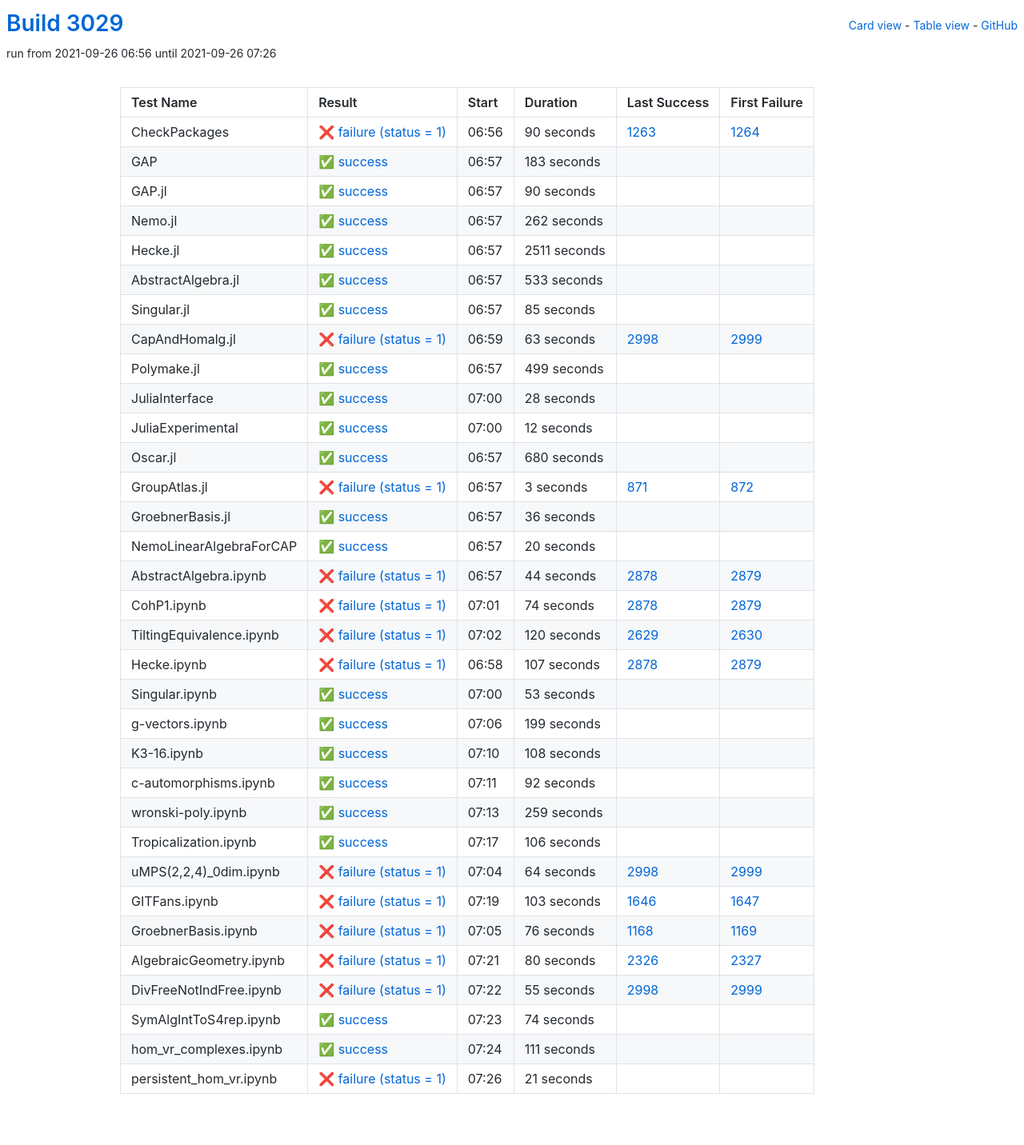
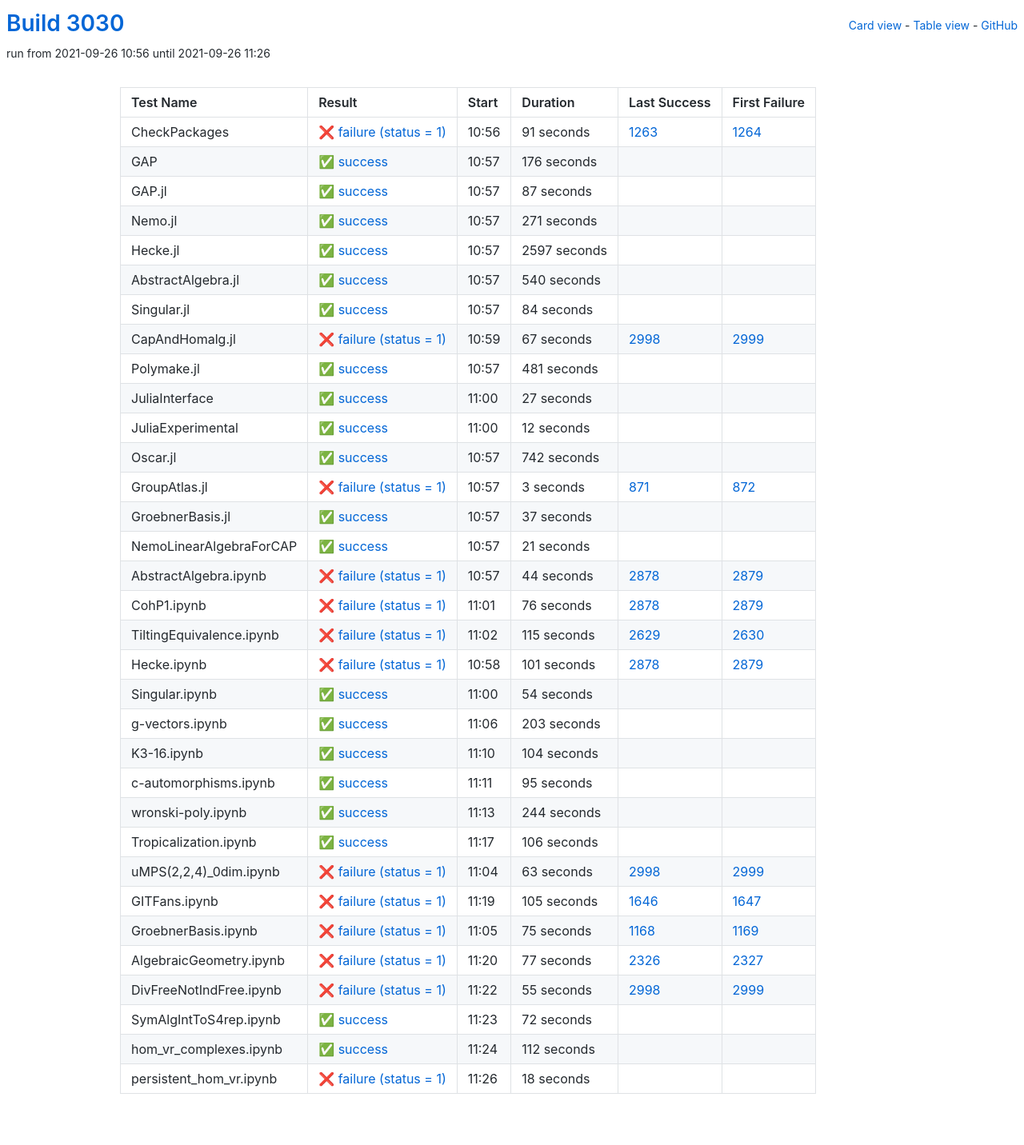
Before and after one commit to oscar-system/oscar-ci-status-stable, a Jekyll site: the page built from table.html, in a window 1280 px wide. Shown: the whole page at 80% size. Built offline with Jekyll 4.4.1, drawn with Linux system fonts in a browser that asks for light colours.

Commit message:
Build #3030

```diff
--- a/_data/ci.yml
+++ b/_data/ci.yml
@@ -1,6 +1,6 @@
 ---
-build: 3029
-build_url: https://oscarci.mathematik.uni-kl.de/job/oscar-stable/3029/
+build: 3030
+build_url: https://oscarci.mathematik.uni-kl.de/job/oscar-stable/3030/
 job: oscar-stable
 organization: oscar-system
 repo: oscar-ci-status-stable
@@ -8,128 +8,128 @@ repourl: https://github.com/oscar-system/oscar-ci-status-stable
 tests:
 - name: CheckPackages
   id: checkpackages
-  log: https://oscarci.mathematik.uni-kl.de/job/oscar-stable/3029/artifact/logs/build-3029/CheckPackages.log
-  start: 2021-09-26 06:56
+  log: https://oscarci.mathematik.uni-kl.de/job/oscar-stable/3030/artifact/logs/build-3030/CheckPackages.log
+  start: 2021-09-26 10:56
   success: false
   exitcode: 1
   status: failure
-  duration: 90
+  duration: 91
   last_success: 1263
   last_success_url: https://oscarci.mathematik.uni-kl.de/job/oscar-stable/1263/
   first_failure: 1264
   first_failure_url: https://oscarci.mathematik.uni-kl.de/job/oscar-stable/1264/
 - name: GAP
   id: gap
-  log: https://oscarci.mathematik.uni-kl.de/job/oscar-stable/3029/artifact/logs/build-3029/GAP.log
-  start: 2021-09-26 06:57
+  log: https://oscarci.mathematik.uni-kl.de/job/oscar-stable/3030/artifact/logs/build-3030/GAP.log
+  start: 2021-09-26 10:57
   success: true
   exitcode: 0
   status: success
-  duration: 183
+  duration: 176
   last_success: false
   last_success_url:
   first_failure: false
   first_failure_url:
 - name: GAP.jl
   id: gap-jl
-  log: https://oscarci.mathematik.uni-kl.de/job/oscar-stable/3029/artifact/logs/build-3029/GAP.jl.log
-  start: 2021-09-26 06:57
+  log: https://oscarci.mathematik.uni-kl.de/job/oscar-stable/3030/artifact/logs/build-3030/GAP.jl.log
+  start: 2021-09-26 10:57
   success: true
   exitcode: 0
   status: success
-  duration: 90
+  duration: 87
   last_success: false
   last_success_url:
   first_failure: false
   first_failure_url:
 - name: Nemo.jl
   id: nemo-jl
-  log: https://oscarci.mathematik.uni-kl.de/job/oscar-stable/3029/artifact/logs/build-3029/Nemo.jl.log
-  start: 2021-09-26 06:57
+  log: https://oscarci.mathematik.uni-kl.de/job/oscar-stable/3030/artifact/logs/build-3030/Nemo.jl.log
+  start: 2021-09-26 10:57
   success: true
   exitcode: 0
   status: success
-  duration: 262
+  duration: 271
   last_success: false
   last_success_url:
   first_failure: false
   first_failure_url:
 - name: Hecke.jl
   id: hecke-jl
-  log: https://oscarci.mathematik.uni-kl.de/job/oscar-stable/3029/artifact/logs/build-3029/Hecke.jl.log
-  start: 2021-09-26 06:57
+  log: https://oscarci.mathematik.uni-kl.de/job/oscar-stable/3030/artifact/logs/build-3030/Hecke.jl.log
+  start: 2021-09-26 10:57
   success: true
   exitcode: 0
   status: success
-  duration: 2511
+  duration: 2597
   last_success: false
   last_success_url:
   first_failure: false
   first_failure_url:
 - name: AbstractAlgebra.jl
   id: abstractalgebra-jl
-  log: https://oscarci.mathematik.uni-kl.de/job/oscar-stable/3029/artifact/logs/build-3029/AbstractAlgebra.jl.log
-  start: 2021-09-26 06:57
+  log: https://oscarci.mathematik.uni-kl.de/job/oscar-stable/3030/artifact/logs/build-3030/AbstractAlgebra.jl.log
+  start: 2021-09-26 10:57
   success: true
   exitcode: 0
   status: success
-  duration: 533
+  duration: 540
   last_success: false
   last_success_url:
   first_failure: false
   first_failure_url:
 - name: Singular.jl
   id: singular-jl
-  log: https://oscarci.mathematik.uni-kl.de/job/oscar-stable/3029/artifact/logs/build-3029/Singular.jl.log
-  start: 2021-09-26 06:57
+  log: https://oscarci.mathematik.uni-kl.de/job/oscar-stable/3030/artifact/logs/build-3030/Singular.jl.log
+  start: 2021-09-26 10:57
   success: true
   exitcode: 0
   status: success
-  duration: 85
+  duration: 84
   last_success: false
   last_success_url:
   first_failure: false
   first_failure_url:
 - name: CapAndHomalg.jl
   id: capandhomalg-jl
-  log: https://oscarci.mathematik.uni-kl.de/job/oscar-stable/3029/artifact/logs/build-3029/CapAndHomalg.jl.log
-  start: 2021-09-26 06:59
+  log: https://oscarci.mathematik.uni-kl.de/job/oscar-stable/3030/artifact/logs/build-3030/CapAndHomalg.jl.log
+  start: 2021-09-26 10:59
   success: false
   exitcode: 1
   status: failure
-  duration: 63
+  duration: 67
   last_success: 2998
   last_success_url: https://oscarci.mathematik.uni-kl.de/job/oscar-stable/2998/
   first_failure: 2999
   first_failure_url: https://oscarci.mathematik.uni-kl.de/job/oscar-stable/2999/
 - name: Polymake.jl
   id: polymake-jl
-  log: https://oscarci.mathematik.uni-kl.de/job/oscar-stable/3029/artifact/logs/build-3029/Polymake.jl.log
-  start: 2021-09-26 06:57
+  log: https://oscarci.mathematik.uni-kl.de/job/oscar-stable/3030/artifact/logs/build-3030/Polymake.jl.log
+  start: 2021-09-26 10:57
   success: true
   exitcode: 0
   status: success
-  duration: 499
+  duration: 481
   last_success: false
   last_success_url:
   first_failure: false
   first_failure_url:
 - name: JuliaInterface
   id: juliainterface
-  log: https://oscarci.mathematik.uni-kl.de/job/oscar-stable/3029/artifact/logs/build-3029/JuliaInterface.log
-  start: 2021-09-26 07:00
+  log: https://oscarci.mathematik.uni-kl.de/job/oscar-stable/3030/artifact/logs/build-3030/JuliaInterface.log
+  start: 2021-09-26 11:00
   success: true
   exitcode: 0
   status: success
-  duration: 28
+  duration: 27
   last_success: false
   last_success_url:
   first_failure: false
   first_failure_url:
 - name: JuliaExperimental
   id: juliaexperimental
-  log: https://oscarci.mathematik.uni-kl.de/job/oscar-stable/3029/artifact/logs/build-3029/JuliaExperimental.log
-  start: 2021-09-26 07:00
+  log: https://oscarci.mathematik.uni-kl.de/job/oscar-stable/3030/artifact/logs/build-3030/JuliaExperimental.log
+  start: 2021-09-26 11:00
   success: true
   exitcode: 0
   status: success
@@ -140,20 +140,20 @@ tests:
   first_failure_url:
 - name: Oscar.jl
   id: oscar-jl
-  log: https://oscarci.mathematik.uni-kl.de/job/oscar-stable/3029/artifact/logs/build-3029/Oscar.jl.log
-  start: 2021-09-26 06:57
+  log: https://oscarci.mathematik.uni-kl.de/job/oscar-stable/3030/artifact/logs/build-3030/Oscar.jl.log
+  start: 2021-09-26 10:57
   success: true
   exitcode: 0
   status: success
-  duration: 680
+  duration: 742
   last_success: false
   last_success_url:
   first_failure: false
   first_failure_url:
 - name: GroupAtlas.jl
   id: groupatlas-jl
-  log: https://oscarci.mathematik.uni-kl.de/job/oscar-stable/3029/artifact/logs/build-3029/GroupAtlas.jl.log
-  start: 2021-09-26 06:57
+  log: https://oscarci.mathematik.uni-kl.de/job/oscar-stable/3030/artifact/logs/build-3030/GroupAtlas.jl.log
+  start: 2021-09-26 10:57
   success: false
   exitcode: 1
   status: failure
@@ -164,32 +164,32 @@ tests:
   first_failure_url: https://oscarci.mathematik.uni-kl.de/job/oscar-stable/872/
 - name: GroebnerBasis.jl
   id: groebnerbasis-jl
-  log: https://oscarci.mathematik.uni-kl.de/job/oscar-stable/3029/artifact/logs/build-3029/GroebnerBasis.jl.log
-  start: 2021-09-26 06:57
+  log: https://oscarci.mathematik.uni-kl.de/job/oscar-stable/3030/artifact/logs/build-3030/GroebnerBasis.jl.log
+  start: 2021-09-26 10:57
   success: true
   exitcode: 0
   status: success
-  duration: 36
+  duration: 37
   last_success: false
   last_success_url:
   first_failure: false
   first_failure_url:
 - name: NemoLinearAlgebraForCAP
   id: nemolinearalgebraforcap
-  log: https://oscarci.mathematik.uni-kl.de/job/oscar-stable/3029/artifact/logs/build-3029/NemoLinearAlgebraForCAP.log
-  start: 2021-09-26 06:57
+  log: https://oscarci.mathematik.uni-kl.de/job/oscar-stable/3030/artifact/logs/build-3030/NemoLinearAlgebraForCAP.log
+  start: 2021-09-26 10:57
   success: true
   exitcode: 0
   status: success
-  duration: 20
+  duration: 21
   last_success: false
   last_success_url:
   first_failure: false
   first_failure_url:
 - name: AbstractAlgebra.ipynb
   id: abstractalgebra-ipynb
-  log: https://oscarci.mathematik.uni-kl.de/job/oscar-stable/3029/artifact/logs/build-3029/AbstractAlgebra.ipynb.log
-  start: 2021-09-26 06:57
+  log: https://oscarci.mathematik.uni-kl.de/job/oscar-stable/3030/artifact/logs/build-3030/AbstractAlgebra.ipynb.log
+  start: 2021-09-26 10:57
   success: false
   exitcode: 1
   status: failure
@@ -200,104 +200,104 @@ tests:
   first_failure_url: https://oscarci.mathematik.uni-kl.de/job/oscar-stable/2879/
 - name: CohP1.ipynb
   id: cohp1-ipynb
-  log: https://oscarci.mathematik.uni-kl.de/job/oscar-stable/3029/artifact/logs/build-3029/CohP1.ipynb.log
-  start: 2021-09-26 07:01
+  log: https://oscarci.mathematik.uni-kl.de/job/oscar-stable/3030/artifact/logs/build-3030/CohP1.ipynb.log
+  start: 2021-09-26 11:01
   success: false
   exitcode: 1
   status: failure
-  duration: 74
+  duration: 76
   last_success: 2878
   last_success_url: https://oscarci.mathematik.uni-kl.de/job/oscar-stable/2878/
   first_failure: 2879
   first_failure_url: https://oscarci.mathematik.uni-kl.de/job/oscar-stable/2879/
 - name: TiltingEquivalence.ipynb
   id: tiltingequivalence-ipynb
-  log: https://oscarci.mathematik.uni-kl.de/job/oscar-stable/3029/artifact/logs/build-3029/TiltingEquivalence.ipynb.log
-  start: 2021-09-26 07:02
+  log: https://oscarci.mathematik.uni-kl.de/job/oscar-stable/3030/artifact/logs/build-3030/TiltingEquivalence.ipynb.log
+  start: 2021-09-26 11:02
   success: false
   exitcode: 1
   status: failure
-  duration: 120
+  duration: 115
   last_success: 2629
   last_success_url: https://oscarci.mathematik.uni-kl.de/job/oscar-stable/2629/
   first_failure: 2630
   first_failure_url: https://oscarci.mathematik.uni-kl.de/job/oscar-stable/2630/
 - name: Hecke.ipynb
   id: hecke-ipynb
-  log: https://oscarci.mathematik.uni-kl.de/job/oscar-stable/3029/artifact/logs/build-3029/Hecke.ipynb.log
-  start: 2021-09-26 06:58
+  log: https://oscarci.mathematik.uni-kl.de/job/oscar-stable/3030/artifact/logs/build-3030/Hecke.ipynb.log
+  start: 2021-09-26 10:58
   success: false
   exitcode: 1
   status: failure
-  duration: 107
+  duration: 101
   last_success: 2878
   last_success_url: https://oscarci.mathematik.uni-kl.de/job/oscar-stable/2878/
   first_failure: 2879
   first_failure_url: https://oscarci.mathematik.uni-kl.de/job/oscar-stable/2879/
 - name: Singular.ipynb
   id: singular-ipynb
-  log: https://oscarci.mathematik.uni-kl.de/job/oscar-stable/3029/artifact/logs/build-3029/Singular.ipynb.log
-  start: 2021-09-26 07:00
+  log: https://oscarci.mathematik.uni-kl.de/job/oscar-stable/3030/artifact/logs/build-3030/Singular.ipynb.log
+  start: 2021-09-26 11:00
   success: true
   exitcode: 0
   status: success
-  duration: 53
+  duration: 54
   last_success: false
   last_success_url:
   first_failure: false
   first_failure_url:
 - name: g-vectors.ipynb
   id: g-vectors-ipynb
-  log: https://oscarci.mathematik.uni-kl.de/job/oscar-stable/3029/artifact/logs/build-3029/g-vectors.ipynb.log
-  start: 2021-09-26 07:06
+  log: https://oscarci.mathematik.uni-kl.de/job/oscar-stable/3030/artifact/logs/build-3030/g-vectors.ipynb.log
+  start: 2021-09-26 11:06
   success: true
   exitcode: 0
   status: success
-  duration: 199
+  duration: 203
   last_success: false
   last_success_url:
   first_failure: false
   first_failure_url:
 - name: K3-16.ipynb
   id: k3-16-ipynb
-  log: https://oscarci.mathematik.uni-kl.de/job/oscar-stable/3029/artifact/logs/build-3029/K3-16.ipynb.log
-  start: 2021-09-26 07:10
+  log: https://oscarci.mathematik.uni-kl.de/job/oscar-stable/3030/artifact/logs/build-3030/K3-16.ipynb.log
+  start: 2021-09-26 11:10
   success: true
   exitcode: 0
   status: success
-  duration: 108
+  duration: 104
   last_success: false
   last_success_url:
   first_failure: false
   first_failure_url:
 - name: c-automorphisms.ipynb
   id: c-automorphisms-ipynb
-  log: https://oscarci.mathematik.uni-kl.de/job/oscar-stable/3029/artifact/logs/build-3029/c-automorphisms.ipynb.log
-  start: 2021-09-26 07:11
+  log: https://oscarci.mathematik.uni-kl.de/job/oscar-stable/3030/artifact/logs/build-3030/c-automorphisms.ipynb.log
+  start: 2021-09-26 11:11
   success: true
   exitcode: 0
   status: success
-  duration: 92
+  duration: 95
   last_success: false
   last_success_url:
   first_failure: false
   first_failure_url:
 - name: wronski-poly.ipynb
   id: wronski-poly-ipynb
-  log: https://oscarci.mathematik.uni-kl.de/job/oscar-stable/3029/artifact/logs/build-3029/wronski-poly.ipynb.log
-  start: 2021-09-26 07:13
+  log: https://oscarci.mathematik.uni-kl.de/job/oscar-stable/3030/artifact/logs/build-3030/wronski-poly.ipynb.log
+  start: 2021-09-26 11:13
   success: true
   exitcode: 0
   status: success
-  duration: 259
+  duration: 244
   last_success: false
   last_success_url:
   first_failure: false
   first_failure_url:
 - name: Tropicalization.ipynb
   id: tropicalization-ipynb
-  log: https://oscarci.mathematik.uni-kl.de/job/oscar-stable/3029/artifact/logs/build-3029/Tropicalization.ipynb.log
-  start: 2021-09-26 07:17
+  log: https://oscarci.mathematik.uni-kl.de/job/oscar-stable/3030/artifact/logs/build-3030/Tropicalization.ipynb.log
+  start: 2021-09-26 11:17
   success: true
   exitcode: 0
   status: success
@@ -308,56 +308,56 @@ tests:
   first_failure_url:
 - name: uMPS(2,2,4)_0dim.ipynb
   id: umps-2-2-4-0dim-ipynb
-  log: https://oscarci.mathematik.uni-kl.de/job/oscar-stable/3029/artifact/logs/build-3029/uMPS-2-2-4-_0dim.ipynb.log
-  start: 2021-09-26 07:04
+  log: https://oscarci.mathematik.uni-kl.de/job/oscar-stable/3030/artifact/logs/build-3030/uMPS-2-2-4-_0dim.ipynb.log
+  start: 2021-09-26 11:04
   success: false
   exitcode: 1
   status: failure
-  duration: 64
+  duration: 63
   last_success: 2998
   last_success_url: https://oscarci.mathematik.uni-kl.de/job/oscar-stable/2998/
   first_failure: 2999
   first_failure_url: https://oscarci.mathematik.uni-kl.de/job/oscar-stable/2999/
 - name: GITFans.ipynb
   id: gitfans-ipynb
-  log: https://oscarci.mathematik.uni-kl.de/job/oscar-stable/3029/artifact/logs/build-3029/GITFans.ipynb.log
-  start: 2021-09-26 07:19
+  log: https://oscarci.mathematik.uni-kl.de/job/oscar-stable/3030/artifact/logs/build-3030/GITFans.ipynb.log
+  start: 2021-09-26 11:19
   success: false
   exitcode: 1
   status: failure
-  duration: 103
+  duration: 105
   last_success: 1646
   last_success_url: https://oscarci.mathematik.uni-kl.de/job/oscar-stable/1646/
   first_failure: 1647
   first_failure_url: https://oscarci.mathematik.uni-kl.de/job/oscar-stable/1647/
 - name: GroebnerBasis.ipynb
   id: groebnerbasis-ipynb
-  log: https://oscarci.mathematik.uni-kl.de/job/oscar-stable/3029/artifact/logs/build-3029/GroebnerBasis.ipynb.log
-  start: 2021-09-26 07:05
+  log: https://oscarci.mathematik.uni-kl.de/job/oscar-stable/3030/artifact/logs/build-3030/GroebnerBasis.ipynb.log
+  start: 2021-09-26 11:05
   success: false
   exitcode: 1
   status: failure
-  duration: 76
+  duration: 75
   last_success: 1168
   last_success_url: https://oscarci.mathematik.uni-kl.de/job/oscar-stable/1168/
   first_failure: 1169
   first_failure_url: https://oscarci.mathematik.uni-kl.de/job/oscar-stable/1169/
 - name: AlgebraicGeometry.ipynb
   id: algebraicgeometry-ipynb
-  log: https://oscarci.mathematik.uni-kl.de/job/oscar-stable/3029/artifact/logs/build-3029/AlgebraicGeometry.ipynb.log
-  start: 2021-09-26 07:21
+  log: https://oscarci.mathematik.uni-kl.de/job/oscar-stable/3030/artifact/logs/build-3030/AlgebraicGeometry.ipynb.log
+  start: 2021-09-26 11:20
   success: false
   exitcode: 1
   status: failure
-  duration: 80
+  duration: 77
   last_success: 2326
   last_success_url: https://oscarci.mathematik.uni-kl.de/job/oscar-stable/2326/
   first_failure: 2327
   first_failure_url: https://oscarci.mathematik.uni-kl.de/job/oscar-stable/2327/
 - name: DivFreeNotIndFree.ipynb
   id: divfreenotindfree-ipynb
-  log: https://oscarci.mathematik.uni-kl.de/job/oscar-stable/3029/artifact/logs/build-3029/DivFreeNotIndFree.ipynb.log
-  start: 2021-09-26 07:22
+  log: https://oscarci.mathematik.uni-kl.de/job/oscar-stable/3030/artifact/logs/build-3030/DivFreeNotIndFree.ipynb.log
+  start: 2021-09-26 11:22
   success: false
   exitcode: 1
   status: failure
@@ -368,36 +368,36 @@ tests:
   first_failure_url: https://oscarci.mathematik.uni-kl.de/job/oscar-stable/2999/
 - name: SymAlgIntToS4rep.ipynb
   id: symalginttos4rep-ipynb
-  log: https://oscarci.mathematik.uni-kl.de/job/oscar-stable/3029/artifact/logs/build-3029/SymAlgIntToS4rep.ipynb.log
-  start: 2021-09-26 07:23
+  log: https://oscarci.mathematik.uni-kl.de/job/oscar-stable/3030/artifact/logs/build-3030/SymAlgIntToS4rep.ipynb.log
+  start: 2021-09-26 11:23
   success: true
   exitcode: 0
   status: success
-  duration: 74
+  duration: 72
   last_success: false
   last_success_url:
   first_failure: false
   first_failure_url:
 - name: hom_vr_complexes.ipynb
   id: hom-vr-complexes-ipynb
-  log: https://oscarci.mathematik.uni-kl.de/job/oscar-stable/3029/artifact/logs/build-3029/hom_vr_complexes.ipynb.log
-  start: 2021-09-26 07:24
+  log: https://oscarci.mathematik.uni-kl.de/job/oscar-stable/3030/artifact/logs/build-3030/hom_vr_complexes.ipynb.log
+  start: 2021-09-26 11:24
   success: true
   exitcode: 0
   status: success
-  duration: 111
+  duration: 112
   last_success: false
   last_success_url:
   first_failure: false
   first_failure_url:
 - name: persistent_hom_vr.ipynb
   id: persistent-hom-vr-ipynb
-  log: https://oscarci.mathematik.uni-kl.de/job/oscar-stable/3029/artifact/logs/build-3029/persistent_hom_vr.ipynb.log
-  start: 2021-09-26 07:26
+  log: https://oscarci.mathematik.uni-kl.de/job/oscar-stable/3030/artifact/logs/build-3030/persistent_hom_vr.ipynb.log
+  start: 2021-09-26 11:26
   success: false
   exitcode: 1
   status: failure
-  duration: 21
+  duration: 18
   last_success: false
   last_success_url:
   first_failure: false
```
Also changed, not shown: README.md.
